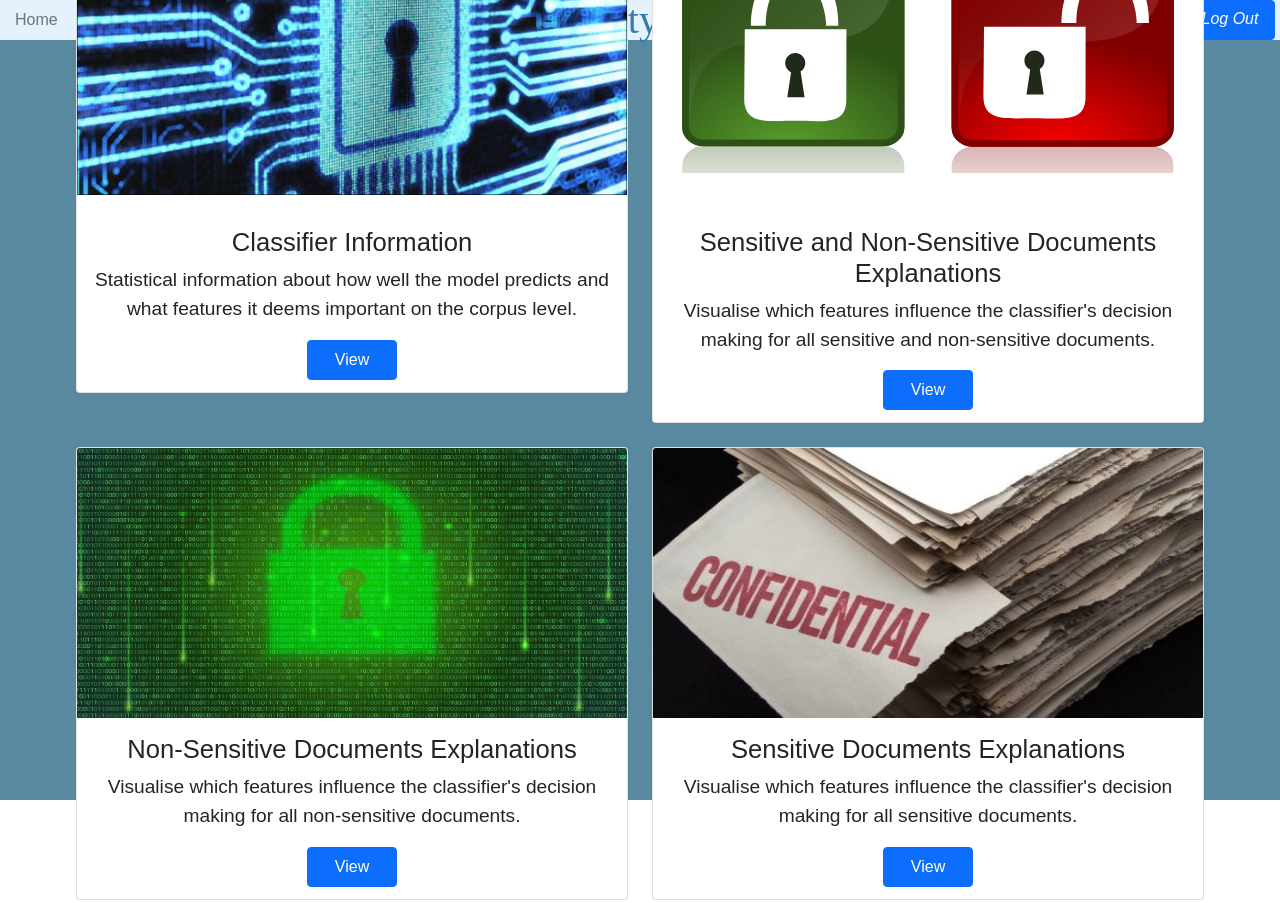
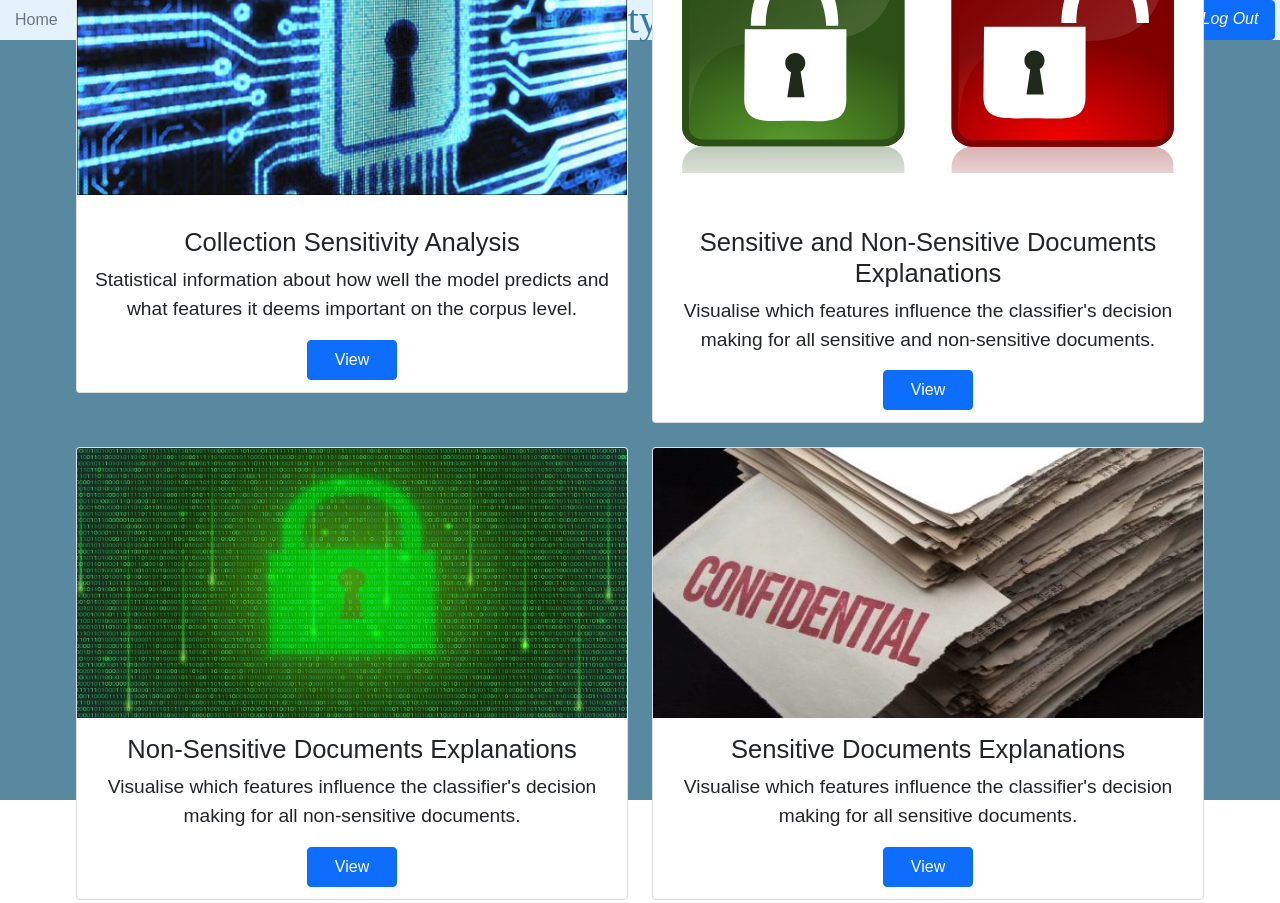
Before and after one commit to mohibfd/Sensitivity-Classification, a Flask app: template flaskr/templates/classifier/index.html in a window 1280 px wide. Run offline with Flask 2, Linux system fonts and the light colour scheme; the template is opened without the code that fills it, so the values that code supplies are empty; the visitor is signed in with stand-in values (Sample User, id 1); data comes from the database, SQL or seed files in the repository; parts of the project's set-up code (start-up, migrations or seed data) failed here and were passed over.

Commit message:
changing name of card title

```diff
--- a/flaskr/templates/classifier/index.html
+++ b/flaskr/templates/classifier/index.html
@@ -25,7 +25,7 @@
               <img src="{{url_for('static', filename='images/lock.png')}}" class="card-img-top" alt="classifier info">
             </div>
             <div class="card-body">
-              <h5 class="card-title">Classifier Information</h5>
+              <h5 class="card-title">Collection Sensitivity Analysis</h5>
               <p class="card-text">Statistical information about how well the model predicts and what features it deems important on the corpus level.</p>
               <form action="{{ url_for('classifier.general_sensitivity_info') }}">
                 <div class="center no_margin">
```
